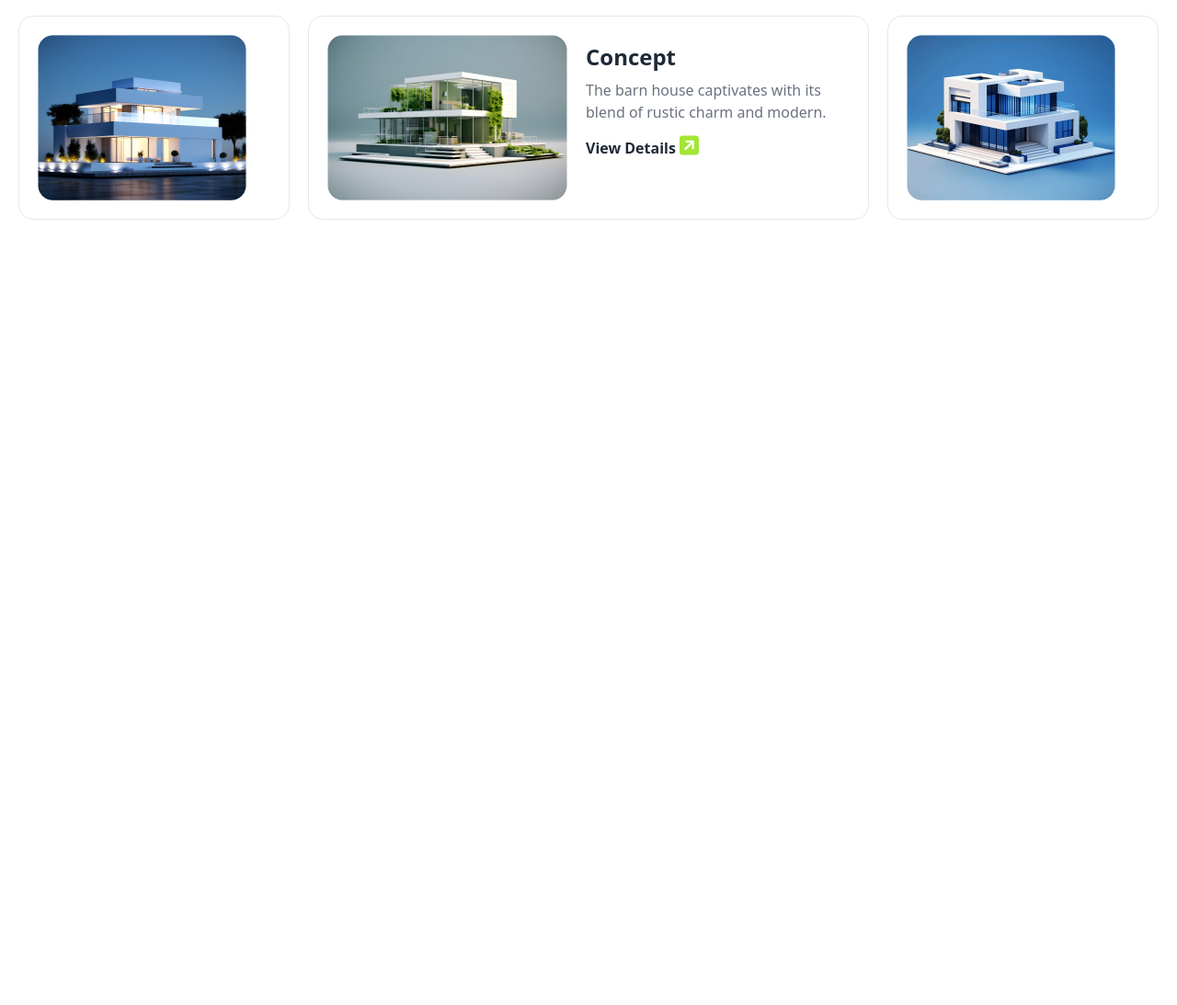
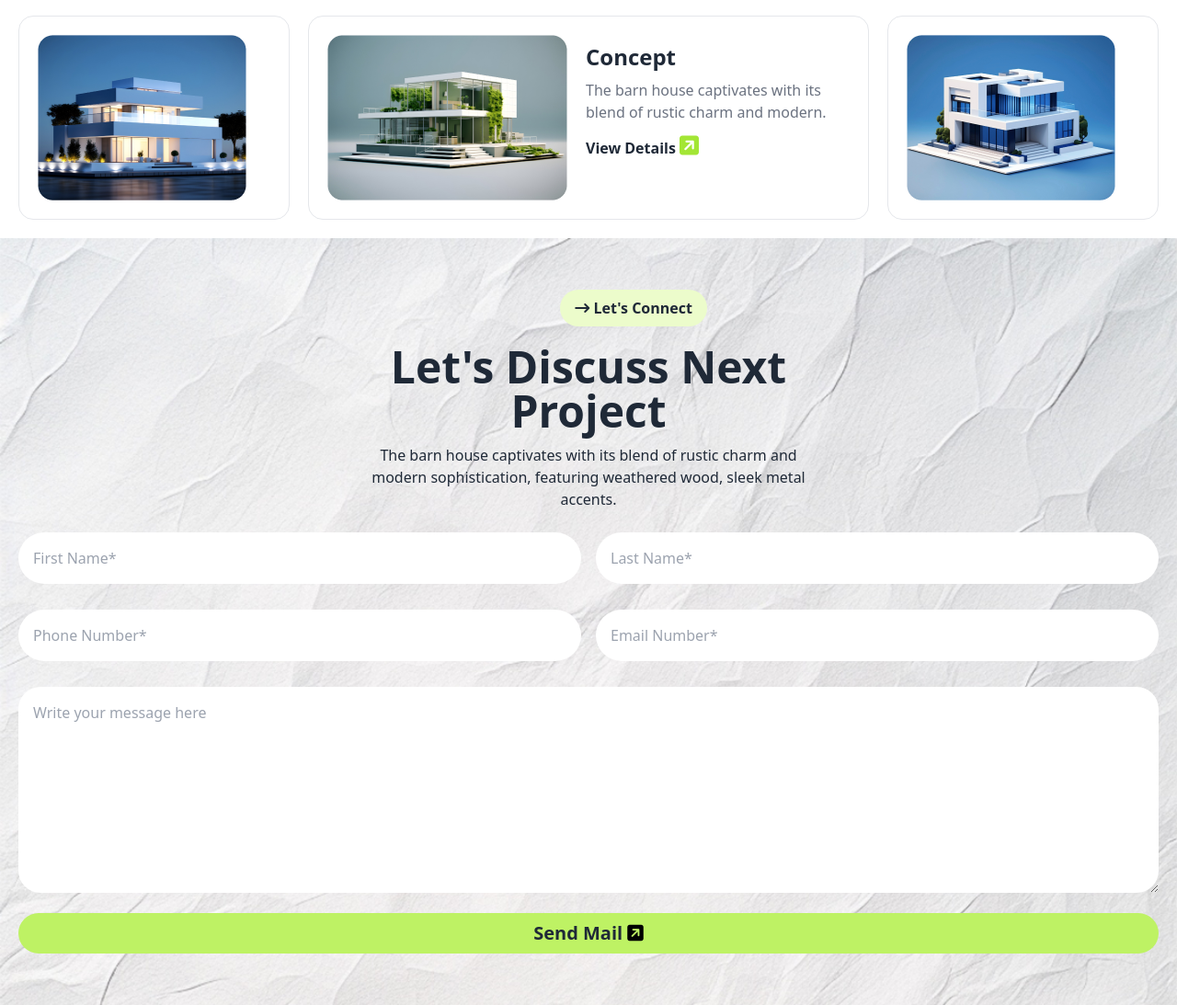
Before and after one commit to riadahmed1/B10A3-Realestate, a plain HTML site: page index.html in a window 1280 px wide. Shown: the part 2910-4003 px from the top of the page at 92% size. Before the commit the page ends 3169 px from the top, so only its background shows below. Drawn offline with nearby package versions, Linux system fonts and the light colour scheme.

Commit message:
added Connect section

```diff
--- a/index.html
+++ b/index.html
@@ -13,14 +13,14 @@
 </head>
 
 <body>
-  <!-- Header Section -->
+  <!-- Header -->
   <header class="header bg-base-150">
     <!-- Navbar -->
     <nav class="mt-3">
       <div class="navbar container mx-auto">
         <div class="navbar-start">
           <a class="btn btn-ghost text-2xl lg:text-3xl font-bold"><i
-              class="text-lime-400 rounded-full fa-solid fa-square-arrow-up-right"></i>Rinterio</a>
+              class="text-lime-400 rounded-full fa-solid fa-square-arrow-up-right"></i> Rinterio</a>
         </div>
         <div class="navbar-center hidden lg:flex">
           <ul class="menu menu-horizontal px-1">
@@ -65,7 +65,7 @@
     </div>
   </header>
 
-  <!-- Main Section -->
+  <!-- Main -->
   <main>
 
     <!-- About Section -->
@@ -183,7 +183,8 @@
           </div>
 
           <!-- Cards -->
-          <div class="flex flex-col lg:flex-row justify-around items-center p-5 lg: rounded-2xl my- container lg:mx-auto gap-5">
+          <div
+            class="flex flex-col lg:flex-row justify-around items-center p-5 lg: rounded-2xl my- container lg:mx-auto gap-5">
 
             <!-- Card 1 -->
             <div class="w-auto text-left rounded-2xl p-5 bg-pink-200">
@@ -221,7 +222,7 @@
 
     </div>
 
-    <!-- Works -->
+    <!-- Works Section -->
     <div class="bg-base-200 lg:bg-white">
       <div class="container mx-auto pt-5 lg:pt-20">
 
@@ -238,7 +239,8 @@
         </div>
 
         <!-- Cards -->
-        <div class="grid grid-cols-1 lg:grid-cols-4 justify-around items-center p-5 rounded-2xl container lg:mx-auto gap-5">
+        <div
+          class="grid grid-cols-1 lg:grid-cols-4 justify-around items-center p-5 rounded-2xl container mx-auto gap-5">
 
           <!-- Card 1 -->
           <div class="lg:col-span-3 w-auto text-left rounded-2xl p-5 bg-white lg:gap-5 lg:border">
@@ -246,8 +248,10 @@
               <img class="w-full lg:w-auto" src="assets/img1.png" alt="">
               <div>
                 <h2 class="text-xl lg:text-2xl py-2 font-bold">Concept</h2>
-                <p class="text-gray-500">The barn house captivates with its blend of rustic charm and modern. The barn house captivates with its blend of rustic charm and modern .</p>
-                <h2 class="mt-2 font-bold">View Details <i class="text-2xl text-lime-400 fa-solid fa-square-arrow-up-right"></i></h2>
+                <p class="text-gray-500">The barn house captivates with its blend of rustic charm and modern. The barn
+                  house captivates with its blend of rustic charm and modern .</p>
+                <h2 class="mt-2 font-bold">View Details <i
+                    class="text-2xl text-lime-400 fa-solid fa-square-arrow-up-right"></i></h2>
               </div>
             </div>
           </div>
@@ -273,16 +277,19 @@
               <div>
                 <h2 class="text-xl lg:text-2xl py-2 font-bold">Concept</h2>
                 <p class="text-gray-500">The barn house captivates with its blend of rustic charm and modern.</p>
-                <h2 class="mt-2 font-bold">View Details <i class="text-2xl text-lime-400 fa-solid fa-square-arrow-up-right"></i></h2>
+                <h2 class="mt-2 font-bold">View Details <i
+                    class="text-2xl text-lime-400 fa-solid fa-square-arrow-up-right"></i></h2>
               </div>
             </div>
           </div>
+
           <!-- Card 5 -->
           <div class="w-auto text-left rounded-2xl p-5 bg-white lg:gap-5 lg:border">
             <div class="lg:flex gap-5">
               <img class="w-full lg:w-auto" src="assets/img3.png" alt="">
             </div>
           </div>
+
           <!-- Card 6 -->
           <div class="lg:hidden w-auto text-left rounded-2xl p-5 bg-white lg:gap-5 lg:border">
             <div class="lg:flex gap-5">
@@ -293,12 +300,52 @@
         </div>
 
       </div>
+    </div>
 
+    <!-- Connect Section -->
+    <div class="bg-cover" style="background-image: url(./assets/bg.jpg);">
+      <div class="container mx-auto py-8 lg:py-14">
+
+        <!-- Title-Description -->
+        <div class="container mx-auto px-3 lg:w-5/12">
+          <button class="ml-24 lg:ml-56 mx-auto rounded-full py-2 px-4 font-semibold bg-lime-100"><i
+              class="fa-solid fa-arrow-right-long"></i> Let's Connect
+          </button>
+          <h1 class="text-2xl lg:text-5xl text-center mt-5 font-bold">Let's Discuss Next Project</h1>
+          <p class="text-center py-3">
+            The barn house captivates with its blend of rustic charm and modern sophistication, featuring weathered
+            wood, sleek metal accents.
+          </p>
+        </div>
+
+        <!-- Form -->
+        <div class="grid grid-cols-1 lg:grid-cols-2 gap-4 px-5">
+          <div>
+            <input class="mt-3 p-4 border-none outline-none bg-white rounded-full w-full" type="text" placeholder="First Name*">
+          </div>
+          <div>
+            <input class="mt-3 p-4 border-none outline-none bg-white rounded-full w-full" type="text" placeholder="Last Name*">
+          </div>
+          <div>
+            <input class="mt-3 p-4 border-none outline-none bg-white rounded-full w-full" type="number" placeholder="Phone Number*">
+          </div>
+          <div>
+            <input class="mt-3 p-4 border-none outline-none bg-white rounded-full w-full" type="email" placeholder="Email Number*">
+          </div>
+          <div class="lg:col-span-2">
+            <textarea rows="8" class="mt-3 p-4 border-none outline-none bg-white rounded-3xl w-full" name="" id="" placeholder="Write your message here"></textarea>
+          </div>
+          <button class="font-bold text-xl bg-lime-300 rounded-full col-span-2 p-2">
+            Send Mail <i class="text-black rounded-full fa-solid fa-square-arrow-up-right"></i>
+          </button>
+        </div>
+
+      </div>
     </div>
 
   </main>
 
-  <!-- Footer Section -->
+  <!-- Footer -->
   <footer></footer>
 </body>
 
```
